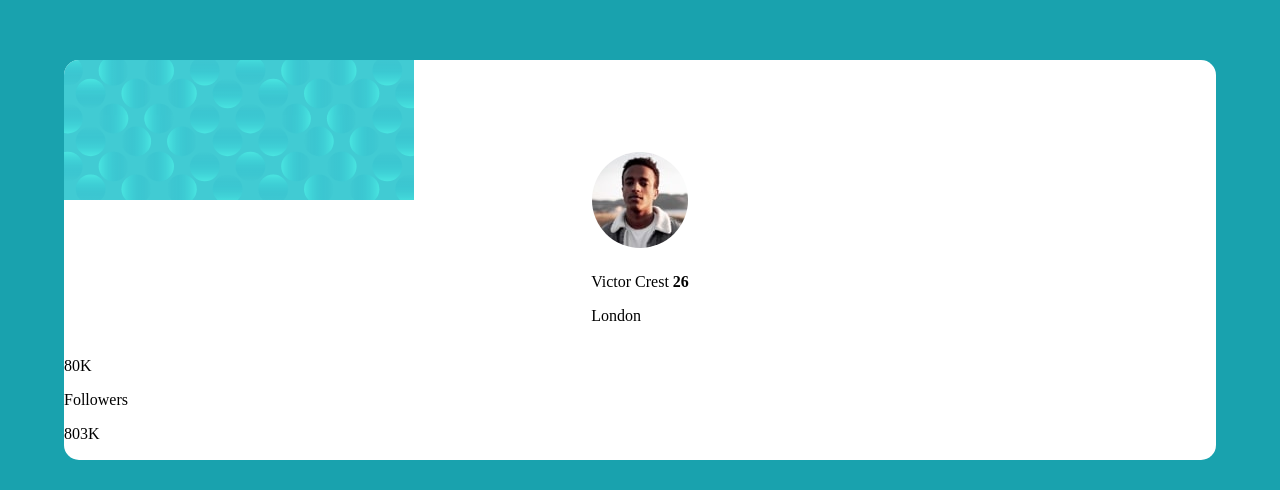
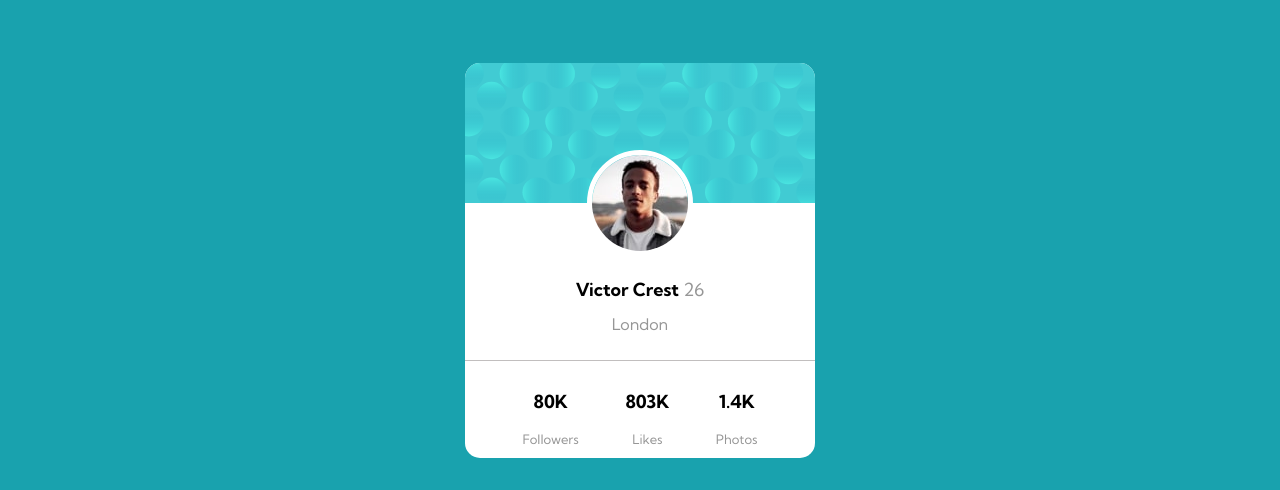
Before and after one commit to khalisabrahman/Challenge-Profile-Card-Component, a plain HTML site: page index.html in a window 1280 px wide. Shown: the part 140-630 px from the top of the page. Drawn offline with Linux system fonts and the light colour scheme.

Commit message:
Completed card container portion

```diff
--- a/css/main.css
+++ b/css/main.css
@@ -2,7 +2,7 @@
 body {
     margin: 0;
     padding: 0;
-
+    font-family: 'Kumbh Sans', sans-serif;
 }
 
 .background {
@@ -13,26 +13,24 @@ body {
     height: 100vh;
 
 }
+
+
 .container {
     background-color: white;
     border-radius: 15px;
-    height: 375px;
-    width: 90%;
+    height: 395px;
+    width: 350px;
     overflow: hidden;
-    display:flex;
+    display :flex;
     flex-direction: column;
-    height: 50vh;
+
+
 }
 
 .middle-box {
     display: flex;
     flex-direction: column;
     align-items: center;
-}
-
-.image-container {
-    display: flex;
-    justify-content: center;
 }
 
 .victor {
@@ -42,24 +40,52 @@ body {
 
 }
 
-.profile-name {
-    display: flex;
-    justify-content: center;;
+.name {
+    font-size: 18px;
+    font-weight: bold;
 }
 
+.age {
+    color: hsl(0, 0%, 59%);
+    font-weight: 100;
+}
+
+
 .location {
+    font-weight: 100;
+    color: hsl(0, 0%, 59%);
     display: flex;
     justify-content: center;
+    margin-top: -5px;
 }
 
-.statistic {
+
+.bottom-box {
+    border-top: 0.5px solid hsl(0, 2%, 75%);
+    margin-top: 10px;
+    display: flex;
+    justify-content: space-evenly;
+    align-items: center;
+    font-size: 18px;
+    padding: 11px;
+}
+/* .statistic {
     border-top: 0.5px solid rgb(128, 119, 119);
     margin-top: 50px;
     display: flex;
     justify-content: space-evenly;
     padding-top: 10px;
+} */
+
+
+.large {
+    font-weight: 700;
+    text-align: center;
 }
+.small {
+    font-size: 13px;
+    text-align: center;
+    color: hsl(0, 0%, 59%);
 
-.title {
-    font-weight: bold;
+
 }
--- a/index.html
+++ b/index.html
@@ -15,8 +15,8 @@
   <div class="bubbles">
     <!---Background Images--->
     <!-- <img class="bottom-bubble" src="/images/bg-pattern-bottom.svg" alt="">
-    <img class="top-bubble" src="/images/bg-pattern-top.svg" alt=""> -->
-  </div>
+    <img class="top-bubble" src="/images/bg-pattern-top.svg" alt="">
+  </div> -->
   <div class="container">
     <!---Center Piece--->
     <div class="top-box">
@@ -29,8 +29,8 @@
         <img class="victor" src="/images/image-victor.jpg" alt="">
       </div>
       <div class="name-location">
-        <p class="name large">Victor Crest <strong class="medium">26</strong> </p>
-        <p class="name medium" >London</p>
+        <p class="name">Victor Crest<span class='age'> 26</span></p>
+        <p class="location" >London</p>
       </div>
     </div>
 
```
